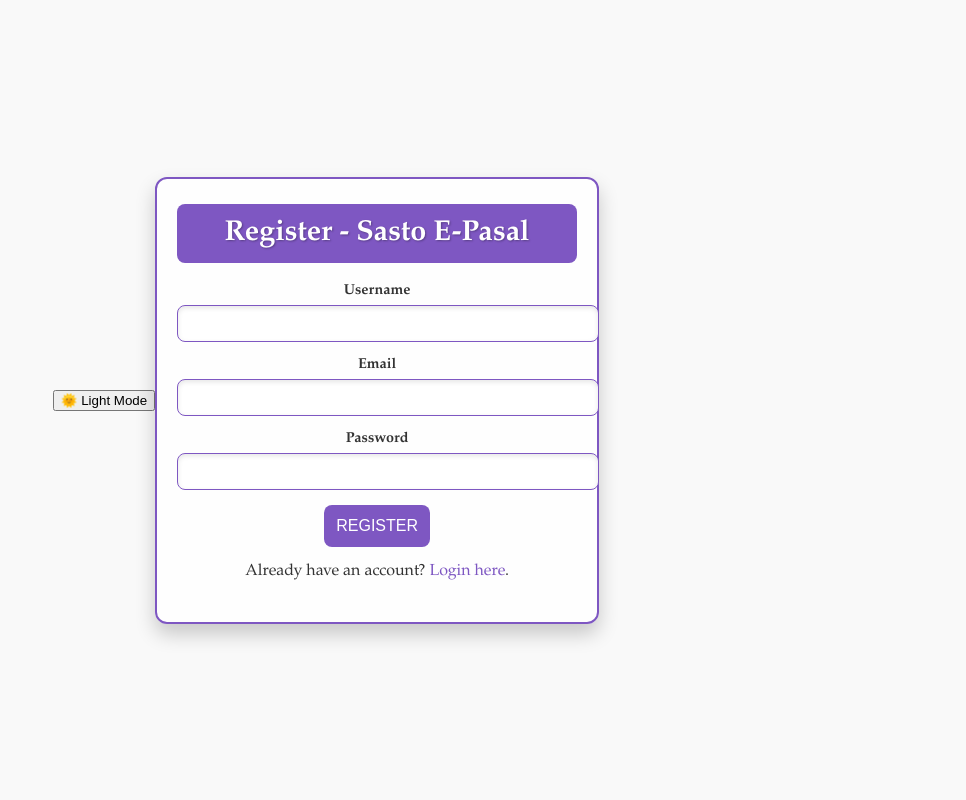
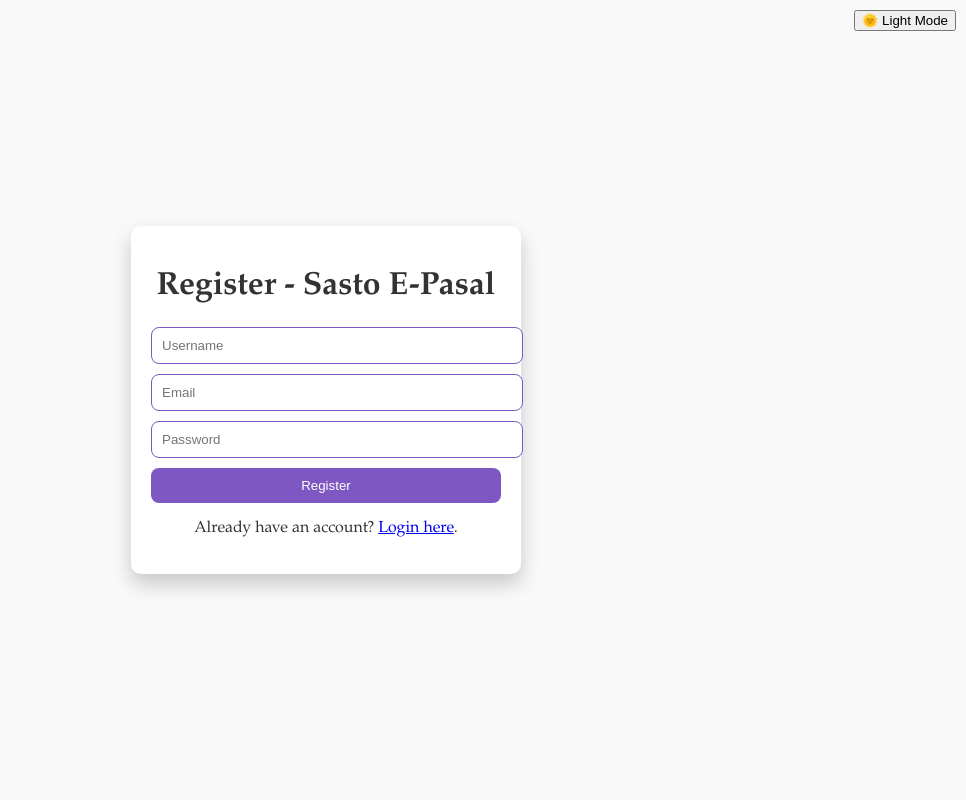
Before and after one commit to lgic-project/BookComSystem, a PHP site: page /register.php in a window 1280 px wide. Shown: the whole page, without its empty margins (314-1280 px from the left). Run offline with PHP 8.4, Linux system fonts and the light colour scheme.

Commit message:
changing form structure and other corrections

```diff
--- a/css/register.css
+++ b/css/register.css
@@ -1,105 +1,105 @@
+/* Shared Light and Dark Mode Variables */
+:root {
+    --button-bg: #7e57c2;
+    --button-text: #fff;
+}
+
 /* Light Mode */
 body.light-mode {
     --bg-color: #f9f9f9;
     --text-color: #333;
-    --button-bg: #7e57c2;
-    --button-text: #fff;
+    --container-bg: #ffffff;
+    --input-bg: #ffffff;
+    --input-focus-bg: rgba(126, 87, 194, 0.1);
+    --error-bg: #ffdce0;
+    --error-text: #d32f2f;
 }
 
 /* Dark Mode */
 body.dark-mode {
     --bg-color: #1e1e2e;
     --text-color: #fff;
-    --button-bg: #5e35b1;
-    --button-text: #e0e0e0;
+    --container-bg: rgba(30, 30, 46, 0.9);
+    --input-bg: #2e2e44;
+    --input-focus-bg: rgba(126, 87, 194, 0.3);
+    --error-bg: #552f33;
+    --error-text: #ff616f;
 }
 
 /* Global Styles */
 body {
-    margin: 0;
     font-family: 'Garamond', serif;
     background-color: var(--bg-color);
     color: var(--text-color);
+    margin: 0;
+    padding: 0;
     display: flex;
     justify-content: center;
     align-items: center;
     min-height: 100vh;
+    transition: background-color 0.5s, color 0.5s;
 }
 
+/* Register Container */
 .register-container {
-    background: rgba(255, 255, 255, 0.9);
-    border: 2px solid var(--button-bg);
-    border-radius: 12px;
-    padding: 25px 20px;
+    background: var(--container-bg);
+    padding: 20px;
+    border-radius: 10px;
     width: 90%;
-    max-width: 400px;
+    max-width: 350px;
     text-align: center;
     box-shadow: 0 10px 20px rgba(0, 0, 0, 0.2);
+    animation: slideIn 0.5s ease;
 }
 
-.book-cover {
-    background: var(--button-bg);
-    color: var(--button-text);
-    padding: 12px;
-    border-radius: 8px;
-    margin-bottom: 20px;
+@keyframes slideIn {
+    from {
+        transform: translateY(-30px);
+        opacity: 0;
+    }
+    to {
+        transform: translateY(0);
+        opacity: 1;
+    }
 }
 
-.book-cover h1 {
-    font-size: 1.8rem;
-    margin: 0;
-    text-shadow: 1px 1px 2px rgba(0, 0, 0, 0.3);
-}
-
-.form-group {
-    margin-bottom: 15px;
-}
-
-.form-group label {
-    font-size: 0.9rem;
-    font-weight: bold;
-    margin-bottom: 5px;
-    display: block;
-}
-
+/* Input Fields */
 .form-group input {
     width: 100%;
     padding: 10px;
+    margin-bottom: 10px;
     border: 1px solid var(--button-bg);
     border-radius: 8px;
-    box-shadow: inset 0 2px 5px rgba(0, 0, 0, 0.1);
+    background: var(--input-bg);
+    color: var(--text-color);
+    transition: background 0.3s, border-color 0.3s;
 }
 
 .form-group input:focus {
+    background: var(--input-focus-bg);
     outline: none;
     border-color: var(--button-bg);
 }
 
+/* Buttons */
 .btn {
     background: var(--button-bg);
     color: var(--button-text);
-    padding: 12px;
     border: none;
+    padding: 10px;
     border-radius: 8px;
     cursor: pointer;
-    text-transform: uppercase;
-    font-size: 1rem;
-    transition: background-color 0.3s ease;
+    width: 100%;
+    transition: background-color 0.3s;
 }
 
 .btn:hover {
     background: #5e35b1;
 }
 
-.switch-link {
-    margin-top: 15px;
+/* Theme Toggle */
+.theme-toggle {
+    position: fixed;
+    top: 10px;
+    right: 10px;
 }
-
-.switch-link a {
-    color: var(--button-bg);
-    text-decoration: none;
-}
-
-.switch-link a:hover {
-    text-decoration: underline;
-}
--- a/register.php
+++ b/register.php
@@ -1,5 +1,7 @@
 <?php
-// Handle form submission
+session_start();
+include './connection/config.php';
+
 if ($_SERVER['REQUEST_METHOD'] == 'POST' && isset($_POST['signup'])) {
     function validate($data) {
         $data = trim($data);
@@ -11,7 +13,22 @@
     $username = validate($_POST['username']);
     $email = validate($_POST['email']);
     $password = validate($_POST['password']);
-    // Add further validation and database logic here
+
+    if (empty($username) || empty($email) || empty($password)) {
+        $error_message = "All fields are required!";
+    } else {
+        $conn = connect();
+        if ($conn) {
+            $sql = "INSERT INTO users (username, email, password) VALUES ('$username', '$email', '$password')";
+            if ($conn->query($sql)) {
+                $success_message = "Registration successful!";
+            } else {
+                $error_message = "Error: " . $conn->error;
+            }
+        } else {
+            $error_message = "Database connection failed!";
+        }
+    }
 }
 ?>
 
@@ -21,7 +38,7 @@
     <meta charset="UTF-8">
     <meta name="viewport" content="width=device-width, initial-scale=1.0">
     <title>Register - Sasto E-Pasal</title>
-    <link rel="stylesheet" href="./css/register.css"> <!-- External CSS -->
+    <link rel="stylesheet" href="./css/register.css">
 </head>
 <body>
     <!-- Theme Toggle Button -->
@@ -38,20 +55,17 @@
         <?php elseif (isset($success_message)) : ?>
             <div class="success"><?php echo $success_message; ?></div>
         <?php endif; ?>
-        <form action="register.php" id="signup" method="post">
+        <form action="register.php" method="post">
             <div class="form-group">
-                <label for="username">Username</label>
-                <input type="text" id="username" name="username" required>
+                <input type="text" name="username" placeholder="Username" required>
             </div>
             <div class="form-group">
-                <label for="email">Email</label>
-                <input type="email" id="email" name="email" required>
+                <input type="email" name="email" placeholder="Email" required>
             </div>
             <div class="form-group">
-                <label for="password">Password</label>
-                <input type="password" id="password" name="password" required>
+                <input type="password" name="password" placeholder="Password" required>
             </div>
-            <button type="submit" class="btn">Register</button>
+            <button type="submit" name="signup" class="btn">Register</button>
         </form>
         <p class="switch-link">
             Already have an account? <a href="login.php">Login here</a>.
@@ -66,7 +80,6 @@
         const savedTheme = localStorage.getItem('theme') || 'light';
         applyTheme(savedTheme);
 
-        // Event listener for theme toggle button
         themeSwitch.addEventListener('click', () => {
             const currentTheme = body.classList.contains('dark-mode') ? 'dark' : 'light';
             const newTheme = currentTheme === 'light' ? 'dark' : 'light';
```
